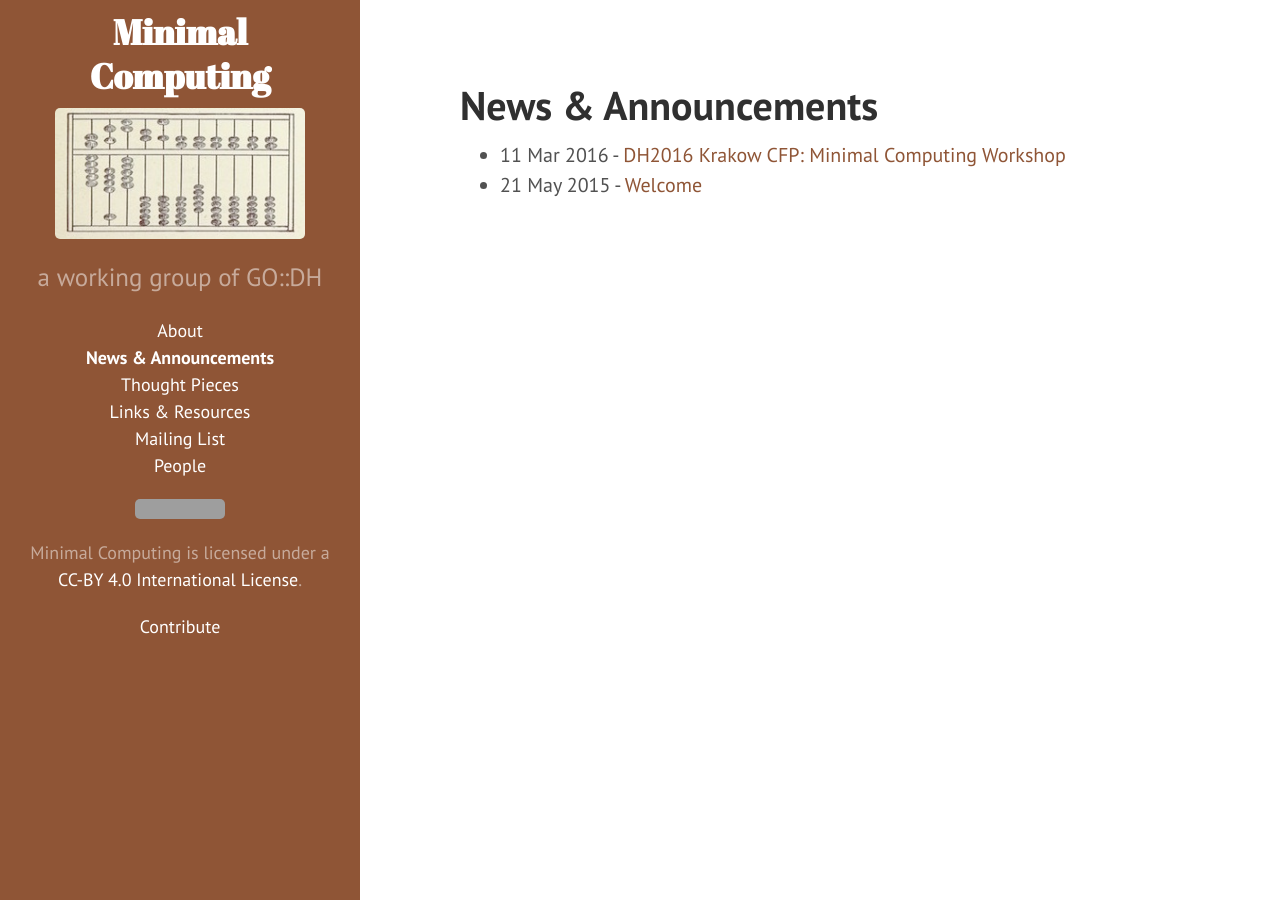
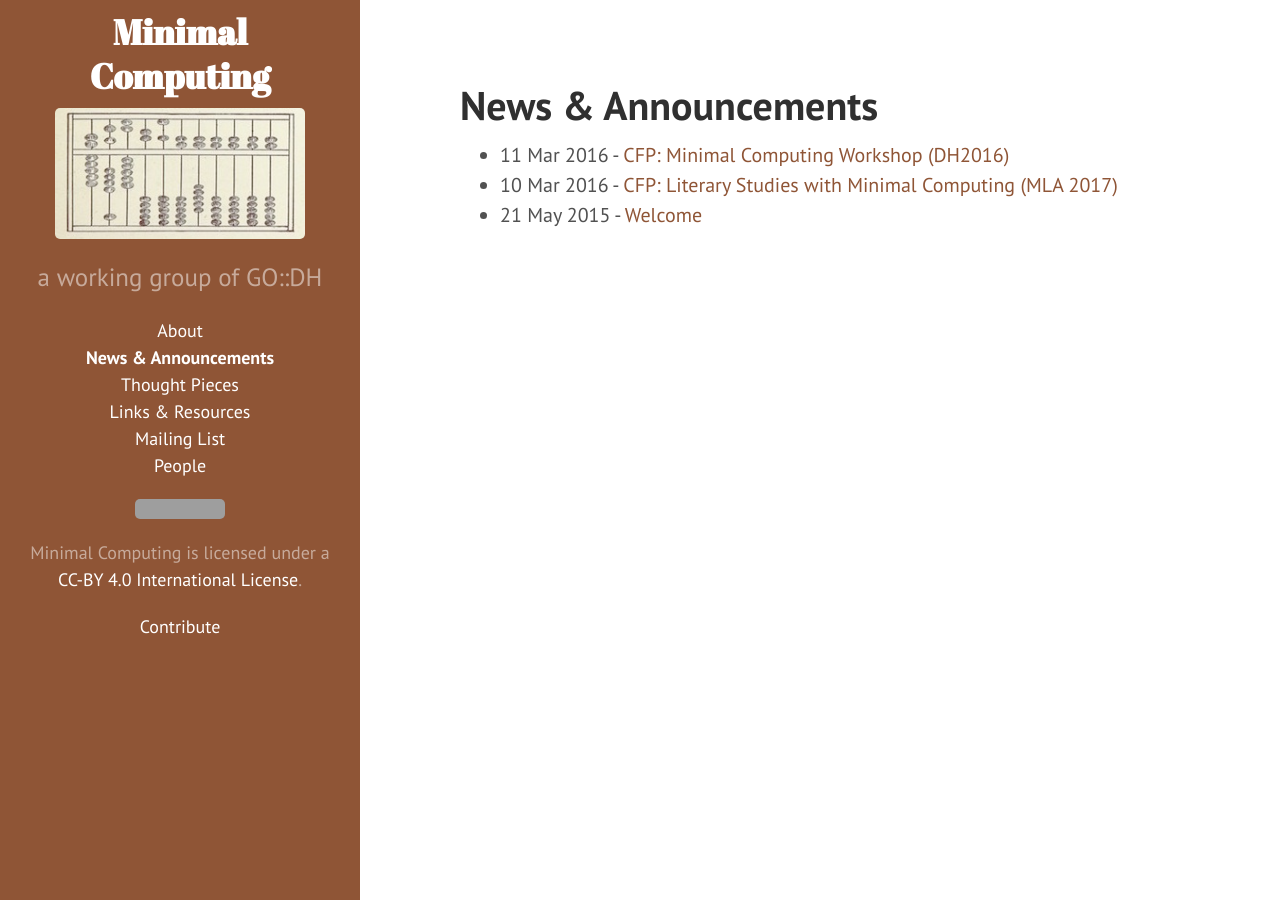
Before and after one commit to go-dh/mincomp, a Jekyll site: the page built from 01blog.md, in a window 1280 px wide. Built offline with Jekyll 4.4.1, drawn with Linux system fonts in a browser that asks for light colours; grey boxes are pictures that could not be loaded.

Commit message:
added mla cfp

```diff
--- /dev/null
+++ b/_posts/2016-03-10-mla2017.md
@@ -0,0 +1,10 @@
+---
+layout: post
+title:  "CFP: Literary Studies with Minimal Computing (MLA 2017)"
+date:   2016-03-10 04:00:00
+category: blog
+---
+
+We call for papers for a Special Session at the Modern Language Association 2017 conference.
+
+How has minimal computing altered the way the digital humanities are practiced, taught, and theorized in research projects, classrooms, and the field? 300-word abstracts and 100-word bios by 15 March 2016; Moacir P. de Sá Pereira (moacir@nyu.edu) and Alex Gil (agil@columbia.edu).
--- a/_posts/2016-03-11-cfp-dh2016.md
+++ b/_posts/2016-03-11-cfp-dh2016.md
@@ -1,6 +1,6 @@
 ---
 layout: post
-title:  "DH2016 Krakow CFP: Minimal Computing Workshop"
+title:  "CFP: Minimal Computing Workshop (DH2016)"
 date:   2016-03-11 04:00:00
 category: blog
 ---
```
